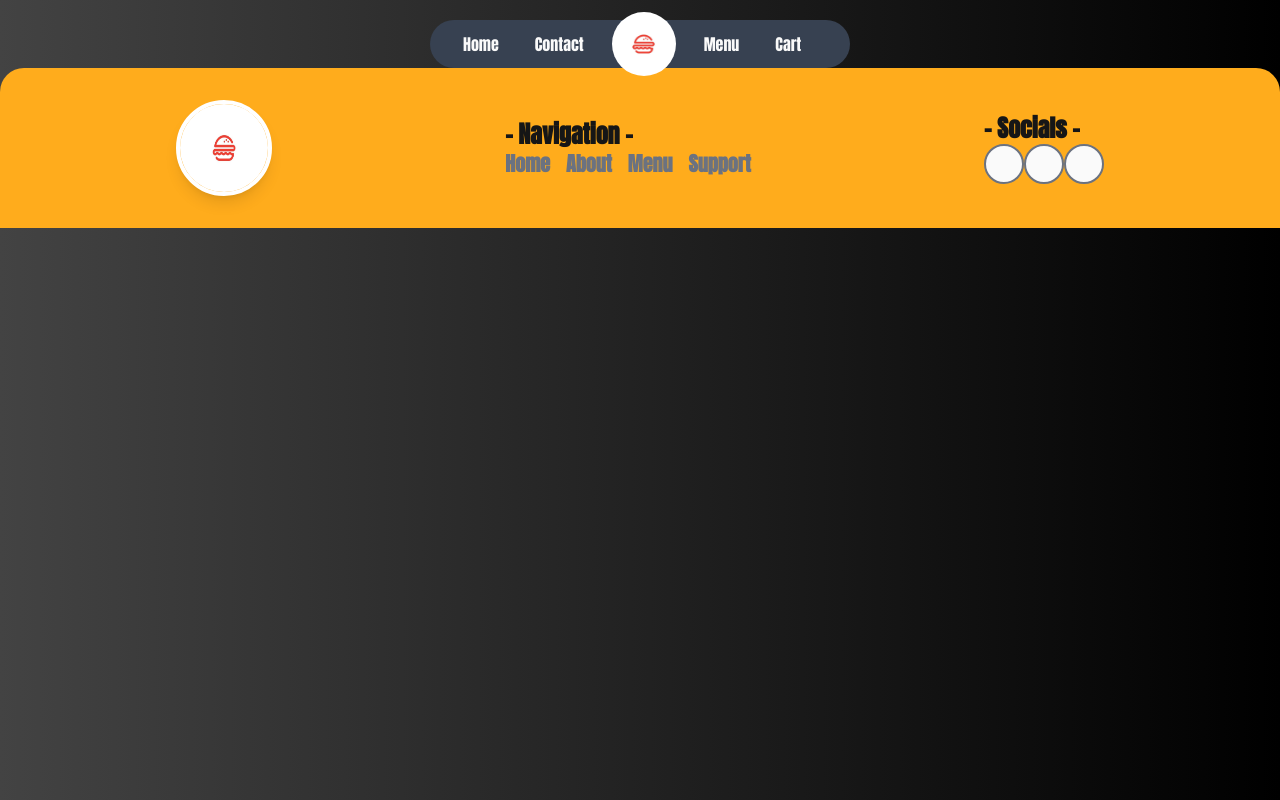
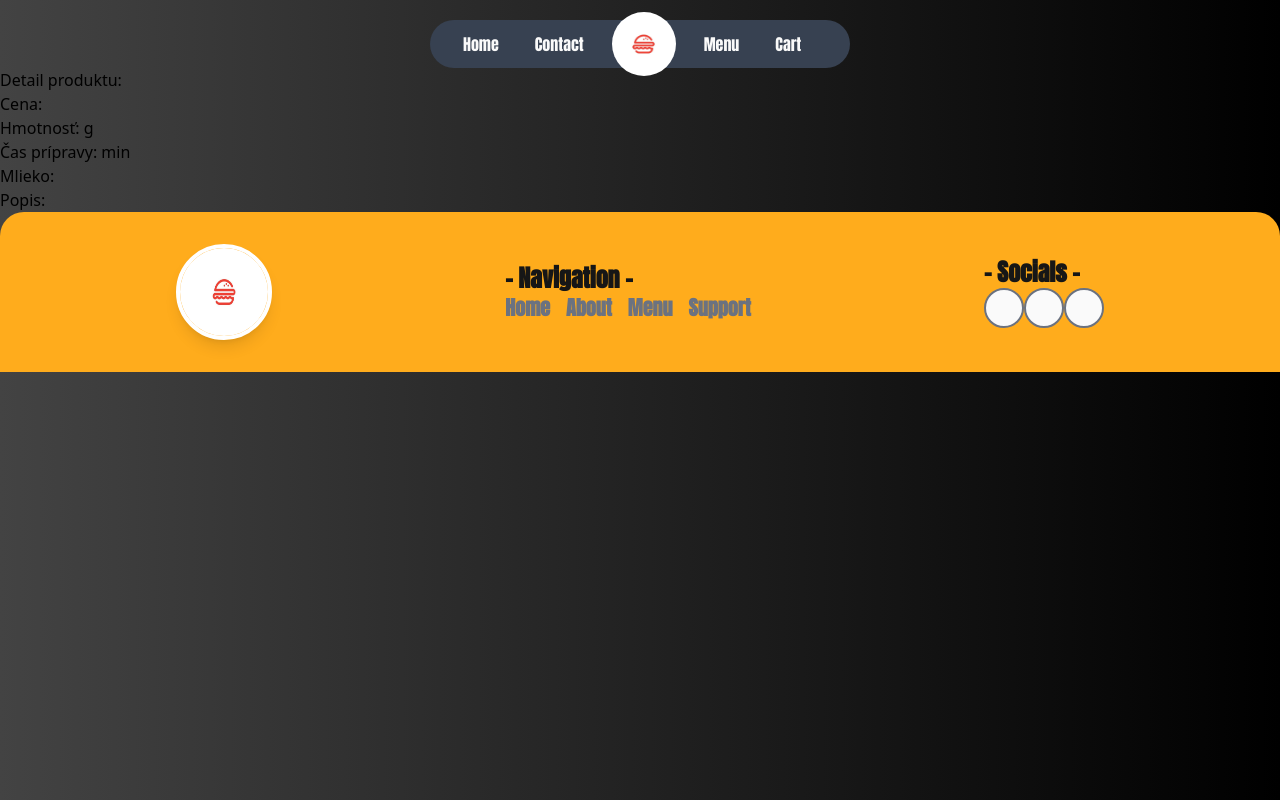
Before and after one commit to Tom4sko/BurgerLab, a Vue app: page /menu/1 in a window 1280 px wide. Built offline with nearby package versions, Linux system fonts and the light colour scheme; some icons are missing.

Commit message:
error screen

```diff
--- a/src/components/MenuCards.vue
+++ b/src/components/MenuCards.vue
@@ -32,10 +32,14 @@ export default defineComponent({
         type: String,
         require: true,
       }
+    },
+    methods: {
+      goToProduct() {
+        this.$router.push(`/menu/${this.itemName}`);
     }
+  }
 });
 </script>
-
 
 <template>
   <div class="relative h-[500px]w-auto md:w-[440px] lg:w-[350px] xl:w-[290px] 2xl:w-[350px] bg-transparent hover:translate-x-5 hover:-rotate-3 hover:scale-105 transition-all duration-300 ease-in-out group">
@@ -63,7 +67,7 @@ export default defineComponent({
           </div>
         </div>
         <div class="flex items-center justify-left">
-          <button type="button" class="bg-orange-primary px-5 py-2 rounded-3xl font-AntonRegular hover:bg-orange-500 hover:scale-110 hover:shadow-lg transition-all duration-300 ease-in-out">
+          <button type="button" @click="goToProduct" class="bg-orange-primary px-5 py-2 rounded-3xl font-AntonRegular hover:bg-orange-500 hover:scale-110 hover:shadow-lg transition-all duration-300 ease-in-out">
             Add To Cart
           </button>
         </div>
--- a/src/router/index.ts
+++ b/src/router/index.ts
@@ -1,8 +1,8 @@
 import { createRouter, createWebHistory } from 'vue-router'
 import HomeView from '../views/HomeView.vue'
 import MenuView from '../views/MenuView.vue'
-import SupportView from '../views/SupportView.vue'
 import ContactView from '../views/ContactView.vue'
+import ErrorView from '../views/ErrorView.vue'
 
 const router = createRouter({
   history: createWebHistory(import.meta.env.BASE_URL),
@@ -23,10 +23,16 @@ const router = createRouter({
       component: MenuView,
     },
     {
-      path: '/support',
-      name: 'support',
-      component: SupportView,
-    }
+      path: '/menu/:productName',
+      name: 'menu-product',
+      component: () => import('../views/MenuDetailView.vue'),
+      props: true,
+    },
+    {
+      path: '/:pathMatch(.*)*',
+      name: 'error',
+      component: ErrorView,
+    },
   ],
 })
 
--- /dev/null
+++ b/src/views/ErrorView.vue
@@ -0,0 +1,20 @@
+<template>
+    <section class="h-screen flex flex-col justify-center items-center">
+        <span class="font-AntonRegular text-light-primary text-4xl sm:text-8xl">Error 404</span>
+        <span class="text-gray-secondary text-2xl sm:text-6xl">Page was not found!</span>
+        <button type="button" @click="redirect" class="uppercase text-black-primary bg-orange-primary px-12 py-3 rounded-3xl font-bold font-AntonRegular text-xl md:text-3xl hover:bg-gray-primary hover:text-light-primary hover:scale-105 ease-in transition-all mt-10">Redirect To Home Page</button>
+    </section>
+</template>
+
+<script lang="ts">
+import { defineComponent } from 'vue';
+
+export default defineComponent ({
+    name: 'Error',
+    methods: {
+        redirect() {
+            this.$router.push('/');
+        },
+    },
+});
+</script>
--- a/src/views/HomeView.vue
+++ b/src/views/HomeView.vue
@@ -14,6 +14,11 @@ export default defineComponent({
       burgerImage3: './landing/burger3.png',
       burgerImage4: './landing/burger4.png'
     };
+  },
+  methods: {
+    redirect() {
+      this.$router.push('/menu');
+    }
   }
 });
 </script>
@@ -43,7 +48,7 @@ export default defineComponent({
         <HomeItems :img-url="burgerImage1" class="hidden md:block" />
         <HomeItems :img-url="burgerImage2" class="hidden md:block" />
         <div class="grid place-items-center">
-          <button type="button" class="z-20 uppercase text-black-primary bg-orange-primary px-12 py-3 rounded-3xl font-bold font-AntonRegular text-2xl md:text-3xl hover:bg-gray-primary hover:text-light-primary hover:scale-105 ease-in transition-all">
+          <button type="button" @click="redirect" class="z-20 uppercase text-black-primary bg-orange-primary px-12 py-3 rounded-3xl font-bold font-AntonRegular text-2xl md:text-3xl hover:bg-gray-primary hover:text-light-primary hover:scale-105 ease-in transition-all">
             Order Now
           </button>
         </div>
--- /dev/null
+++ b/src/views/MenuDetailView.vue
@@ -0,0 +1,45 @@
+<script lang="ts">
+import { defineComponent } from 'vue';
+
+export default defineComponent({
+  name: 'MenuDetailView',
+  props: {
+      itemName: {
+        type: String,
+        require: true,
+      },
+      itemPrice: {
+        type: String,
+        require: true,
+      },
+      itemWeight: {
+        type: String,
+        require: true,
+      },
+      itemTime: {
+        type: String,
+        require: true,
+      },
+      itemMilk: {
+        type: String,
+        require: true,
+      },
+      itemDescription: {
+        type: String,
+        require: true,
+      }
+    },
+
+});
+</script>
+
+<template>
+  <div>
+    <h1>Detail produktu: {{ itemName }}</h1>
+    <h1>Cena: {{ itemPrice }}</h1>
+    <p>Hmotnosť: {{ itemWeight }}g</p>
+    <p>Čas prípravy: {{ itemTime }} min</p>
+    <p>Mlieko: {{ itemMilk }}</p>
+    <p>Popis: {{ itemDescription }}</p>
+  </div>
+</template>
--- a/src/views/MenuView.vue
+++ b/src/views/MenuView.vue
@@ -1,11 +1,13 @@
 <script lang="ts">
 import { defineComponent } from 'vue';
 import MenuCards from '../components/MenuCards.vue';
+import MenuDetailView from './MenuDetailView.vue';
 
 export default defineComponent ({
   name: 'MenuView',
   components: {
-    MenuCards
+    MenuCards,
+    MenuDetailView
   },
   data() {
     return {
--- a/src/views/SupportView.vue
+++ /dev/null
@@ -1,12 +0,0 @@
-<script lang="ts">
-import { defineComponent } from 'vue';
-
-export default defineComponent ({
-  name: 'SupportView',
-  data() {}
-});
-</script>
-
-<template>
-  <h1>Support</h1>
-</template>
```
